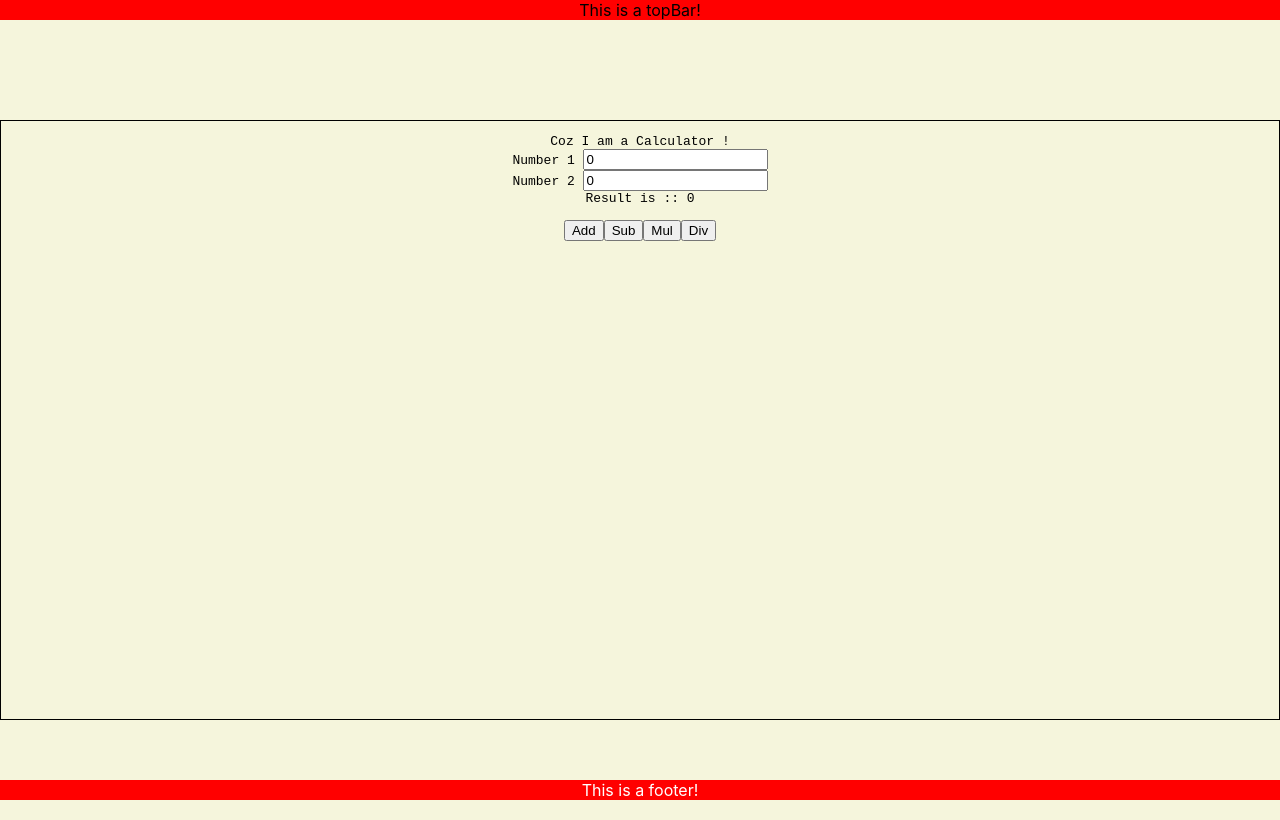
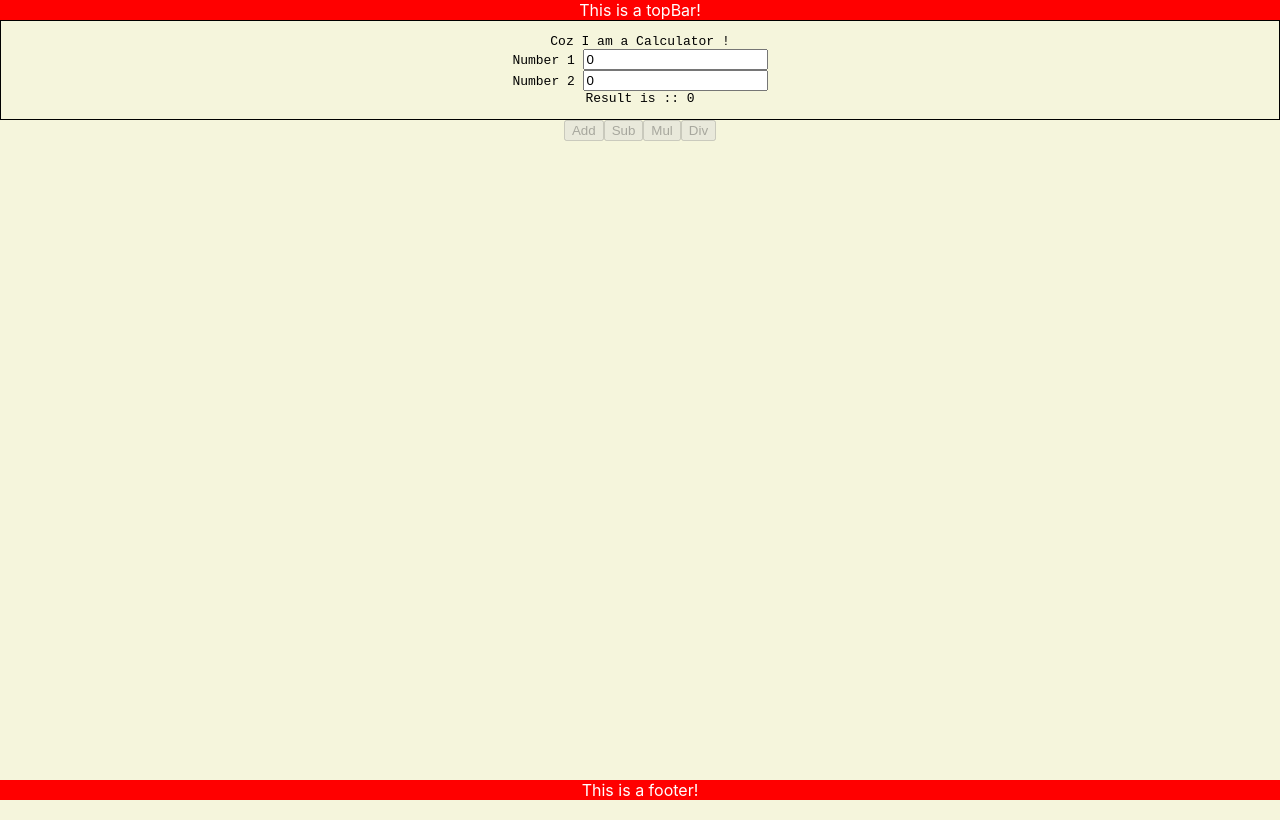
Before and after one commit to vermavarun/_TheApplication, a React (Create React App) app in the folder Source/ui/: page / in a window 1280 px wide. Built offline with nearby package versions, Linux system fonts and the light colour scheme.

Commit message:
enabled disabled buttons

```diff
--- a/Source/ui/src/App.css
+++ b/Source/ui/src/App.css
@@ -25,6 +25,7 @@ html, body {
   background-color:red;
   top: 0;
   text-align: center;
+  color: white;
 }
 .footer {
   position: fixed;
--- a/Source/ui/src/App.js
+++ b/Source/ui/src/App.js
@@ -8,7 +8,6 @@ function App() {
     <>
       <TopBar />
       <div className="App">
-        <div className="AppData"></div>
         <Calculator />
       </div>
       <Footer />
--- a/Source/ui/src/components/calculator/add.js
+++ b/Source/ui/src/components/calculator/add.js
@@ -12,7 +12,7 @@ function Add(props) {
 
   return (
     <div className="add">
-      <button onClick={() => callApi(props.num1, props.num2)}>Add</button>
+      <button onClick={() => callApi(props.num1, props.num2)} disabled={props.num1 == '' || props.num2 == ''} >Add</button>
     </div>
   );
 }
--- a/Source/ui/src/components/calculator/div.js
+++ b/Source/ui/src/components/calculator/div.js
@@ -12,7 +12,7 @@ function Div(props) {
 
   return (
     <div className="div">
-      <button onClick={() => callApi(props.num1, props.num2)}>Div</button>
+      <button onClick={() => callApi(props.num1, props.num2)} disabled={props.num1 == '' || props.num2 == ''} >Div</button>
     </div>
   );
 }
--- a/Source/ui/src/components/calculator/mul.js
+++ b/Source/ui/src/components/calculator/mul.js
@@ -12,7 +12,7 @@ function Mul(props) {
 
   return (
     <div className="mul">
-      <button onClick={() => callApi(props.num1, props.num2)}>Mul</button>
+      <button onClick={() => callApi(props.num1, props.num2)} disabled={props.num1 == '' || props.num2 == ''} >Mul</button>
     </div>
   );
 }
--- a/Source/ui/src/components/calculator/sub.js
+++ b/Source/ui/src/components/calculator/sub.js
@@ -12,7 +12,7 @@ function Sub(props) {
 
   return (
     <div className="sub">
-      <button onClick={() => callApi(props.num1, props.num2)}>Sub</button>
+      <button onClick={() => callApi(props.num1, props.num2)} disabled={props.num1 == '' || props.num2 == ''} >Sub</button>
     </div>
   );
 }
```
Also changed, not shown: 1 other file (tests, documents, lock files or other folders).
